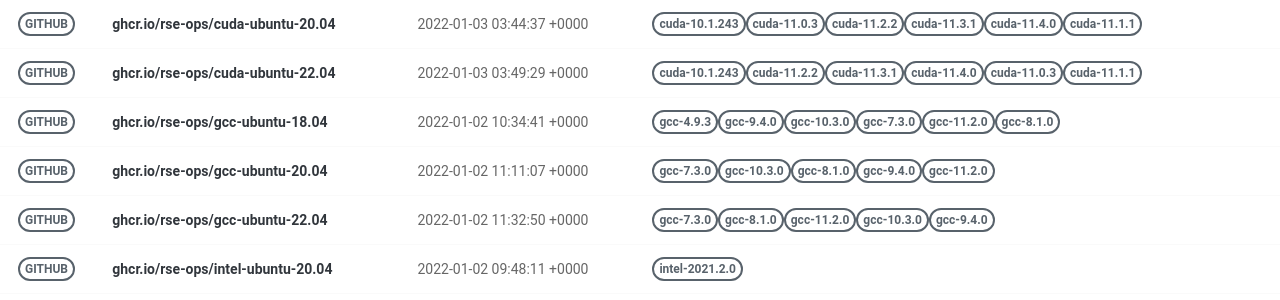
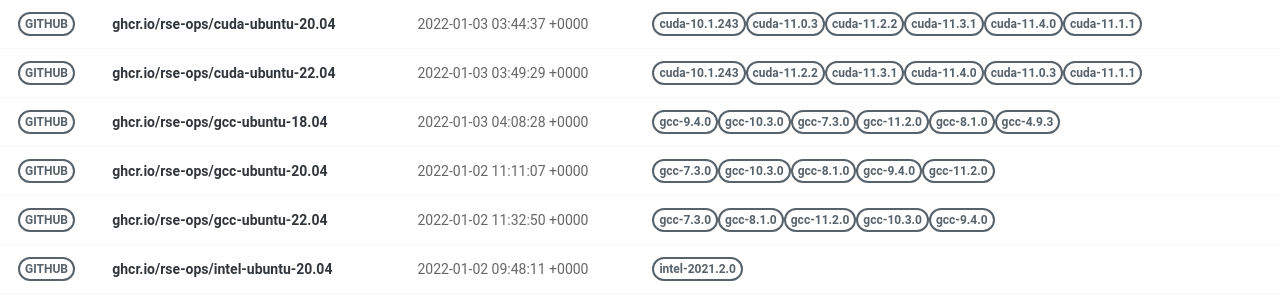
Before and after one commit to rse-ops/docker-images, a Jekyll site: the page built from pages/index.md, in a window 1280 px wide. Shown: the part 277-577 px from the top of the page. Built offline with Jekyll 4.4.1, drawn with Linux system fonts in a browser that asks for light colours; nearby versions of some CDN libraries.

Commit message:
Automated push to update library 2022-01-03

```diff
--- a/_library/ghcr.io-rse-ops-gcc-ubuntu-18.04.md
+++ b/_library/ghcr.io-rse-ops-gcc-ubuntu-18.04.md
@@ -1,14 +1,11 @@
 ---
 layout: container
 name: ghcr.io/rse-ops/gcc-ubuntu-18.04
-updated_at: 2022-01-02 10:34:41.879172
+updated_at: 2022-01-03 04:08:28.149516
 
 
 container_url: https://github.com/orgs/rse-ops/packages/container/package/gcc-ubuntu-18.04
 versions:
- - tag: gcc-4.9.3
-   dockerfile: https://github.com/rse-ops/docker-images/blob/main/ubuntu/gcc/Dockerfile
-   manifest: https://crane.ggcr.dev/manifest/ghcr.io/rse-ops/gcc-ubuntu-18.04:gcc-4.9.3
  - tag: gcc-9.4.0
    dockerfile: https://github.com/rse-ops/docker-images/blob/main/ubuntu/gcc/Dockerfile
    manifest: https://crane.ggcr.dev/manifest/ghcr.io/rse-ops/gcc-ubuntu-18.04:gcc-9.4.0
```
Also changed, not shown: other parts of _library/ghcr.io-rse-ops-gcc-ubuntu-18.04.md (+3 -0 lines).
